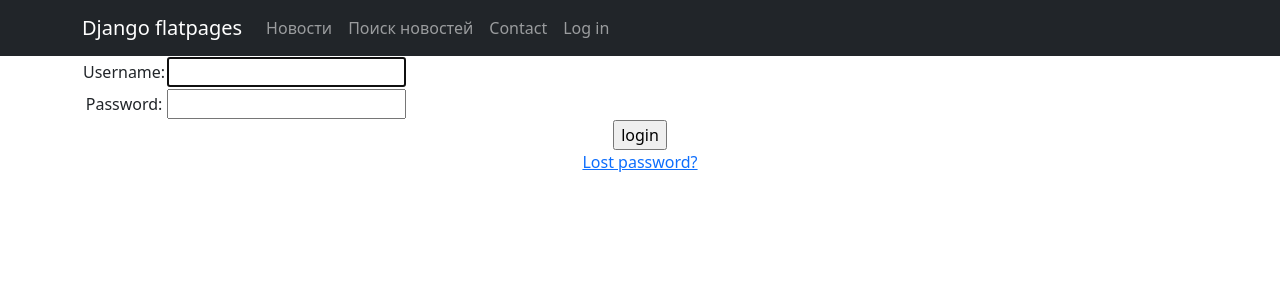
After one commit to sharkovic/news_django, a Django app: page /accounts/login/ in a window 1280 px wide. The commit adds this page. Shown: the top 300 px of the page. Run offline with Django 4.2, Linux system fonts and the light colour scheme; some libraries are stand-ins or nearby versions.

Commit message:
с работы

```diff
--- a/news/NewsPortal/urls.py
+++ b/news/NewsPortal/urls.py
@@ -1,6 +1,6 @@
 from django.urls import path
 # Импортируем созданное нами представление
-from .views import PostList, PostDetail, SearchPost, NewsCreate, PostUpdate, PostDelete, ArticleCreate
+from .views import PostList, PostDetail, SearchPost, NewsCreate, PostUpdate, PostDelete, ArticleCreate, UserUpdate
 
 
 urlpatterns = [
@@ -13,10 +13,12 @@ urlpatterns = [
    path('', PostList.as_view(), name='posts'),
    path('<int:pk>', PostDetail.as_view(), name='post_detail'),
    path('search_post/', SearchPost.as_view()),
+   path('search_post/<int:pk>/', PostDetail.as_view(), name='post_detail'),
    path('news/create/', NewsCreate.as_view(), name='post_create'),
    path('news/<int:pk>/update/', PostUpdate.as_view(), name='post_update'),
    path('news/<int:pk>/delete/', PostDelete.as_view(), name='delete_post'),
    path('article/create/', ArticleCreate.as_view(), name='post_create'),
    path('article/<int:pk>/update/', PostUpdate.as_view(), name='post_update'),
    path('article/<int:pk>/delete/', PostDelete.as_view(), name='delete_post'),
+   path('user/<int:pk>/update/', UserUpdate.as_view(), name='user_update'),
 ]
--- a/news/news/settings.py
+++ b/news/news/settings.py
@@ -131,3 +131,5 @@ DEFAULT_AUTO_FIELD = 'django.db.models.BigAutoField'
 STATICFILES_DIRS = [
     BASE_DIR / "static/"
 ]
+
+LOGIN_REDIRECT_URL = '/'
--- a/news/news/urls.py
+++ b/news/news/urls.py
@@ -22,6 +22,8 @@ urlpatterns = [
     path('admin/', admin.site.urls),
     path('/', include('django.contrib.flatpages.urls')),
     path('posts/', include('NewsPortal.urls')),
+    path('user/', include('NewsPortal.user_urls')),
+    path('accounts/', include('django.contrib.auth.urls')),
 
 
 
--- a/news/templates/flatpages/default.html
+++ b/news/templates/flatpages/default.html
@@ -35,7 +35,7 @@
                            <a class="nav-link" href="#">Contact</a>
                        </li>
                        <li class="nav-item">
-                           <a class="nav-link" href="/admin/">Log in</a>
+                           <a class="nav-link" href="/accounts/login/">Log in</a>
                        </li>
                    </ul>
                </div>
--- /dev/null
+++ b/news/templates/registration/login.html
@@ -0,0 +1,40 @@
+{% extends "flatpages/default.html" %}
+
+{% block content %}
+
+{% if form.errors %}
+  <p>Your username and password didn't match. Please try again.</p>
+{% endif %}
+
+{% if next %}
+  {% if user.is_authenticated %}
+    <p>Your account doesn't have access to this page. To proceed,
+    please login with an account that has access.</p>
+  {% else %}
+    <p>Please login to see this page.</p>
+  {% endif %}
+{% endif %}
+
+<form method="post" action="{% url 'login' %}">
+{% csrf_token %}
+<table>
+
+<tr>
+  <td>{{ form.username.label_tag }}</td>
+  <td>{{ form.username }}</td>
+</tr>
+
+<tr>
+  <td>{{ form.password.label_tag }}</td>
+  <td>{{ form.password }}</td>
+</tr>
+</table>
+
+<input type="submit" value="login" />
+<input type="hidden" name="next" value="{{ next }}" />
+</form>
+
+{# Assumes you setup the password_reset view in your URLconf #}
+<p><a href="{% url 'password_reset' %}">Lost password?</a></p>
+
+{% endblock %}
```
Also changed, not shown: news/NewsPortal/forms.py (+6 -1 lines), news/NewsPortal/user_urls.py (added, +15 -0 lines), news/NewsPortal/views.py (+20 -3 lines), news/templates/user_update.html (added, +11 -0 lines), news/db.sqlite3.
